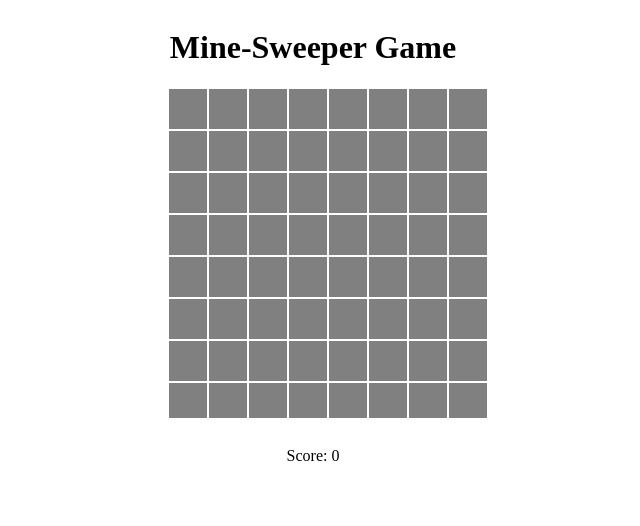
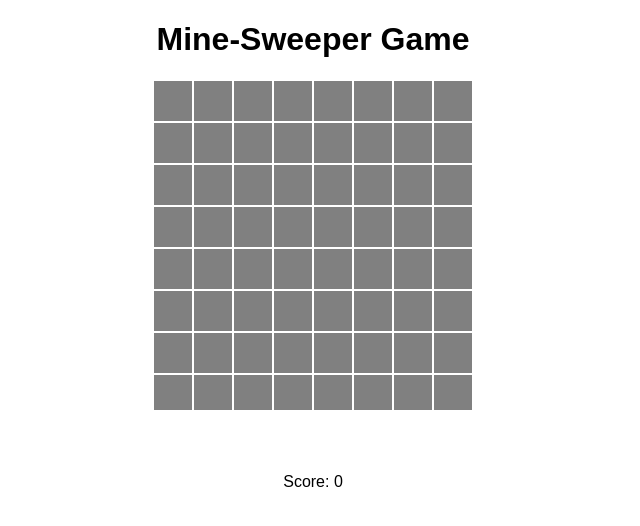
Before and after one commit to Anulekha-Chatterjee/minesweeper, a plain HTML site: page index.html in a window 1280 px wide. Shown: the whole page, without its empty margins (327-967 px from the left). Drawn offline with Linux system fonts and the light colour scheme.

Commit message:
stylings fixed

```diff
--- a/index.html
+++ b/index.html
@@ -8,10 +8,8 @@
         <title>MineSweeper</title>
     </head>
     <body>
-        <div id='content'>
-            <h1>Mine-Sweeper Game</h1>
+        <h1>Mine-Sweeper Game</h1>
         <table id='board'></table>
         <div id = 'score'></div>
-    </div>
     </body>
 </html>
--- a/styles.css
+++ b/styles.css
@@ -1,13 +1,13 @@
-#content{
-    display: block;
+h1
+{
+    font-family: Arial, Helvetica, sans-serif;
     text-align: center;
-    align-content: center;
+}
+
+
+#board{
     margin-left: auto;
     margin-right: auto;
-    width: 23%;
-}
-
-#board{
 height: 330px;
 width: 320px;
 display: flex;
@@ -16,7 +16,7 @@ background-color: gray;
 border-spacing: 0;
 }
 
-#board TR TD{
+#board tr td{
 height: 40px;
 width: 40px;
 padding: 0;
@@ -25,16 +25,17 @@ border:1px solid white;
 text-align: center;
 }
 
-#board TR TD.clicked {
+#board tr td.clicked {
 background: #88b4b9;
 }
 
-#board TR TD.bombed {
+#board tr td.bombed {
 background: red;
 }
 
 #score{
     display: block;
+    padding-top: 5%;
     text-align: center;
-    padding: 10%;
+    font-family: Arial, Helvetica, sans-serif;
 }
```
